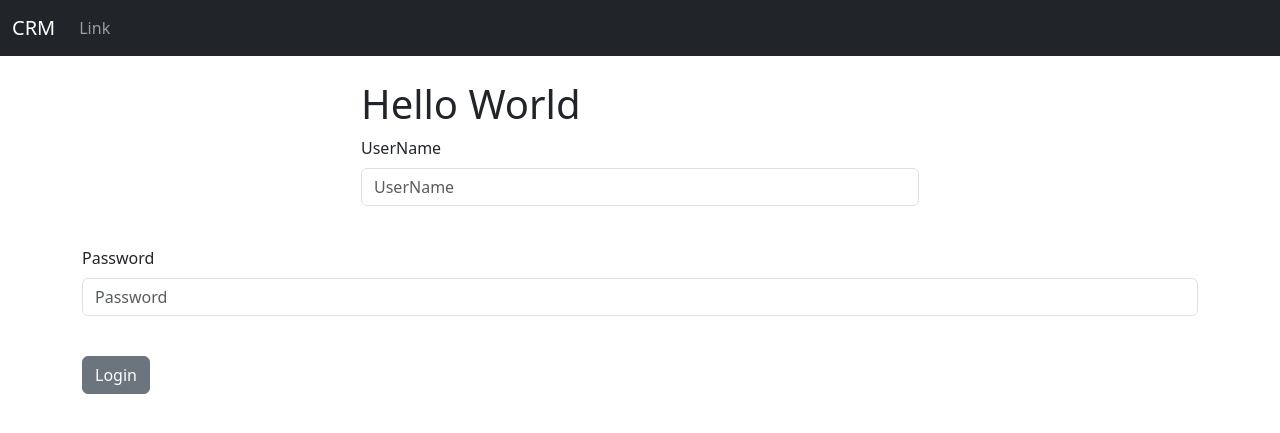
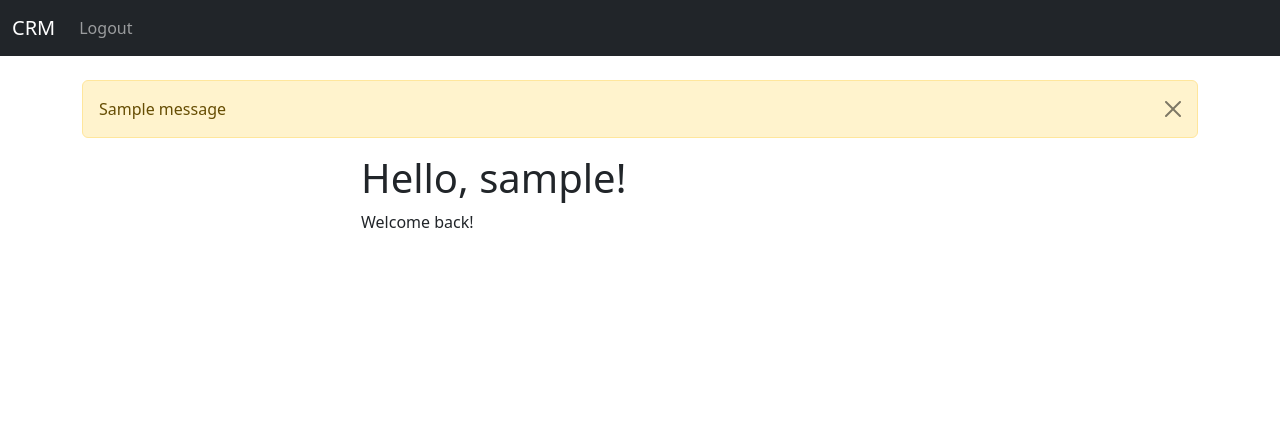
Before and after one commit to RahulJ1011/Django-CRM, a Django app: page / in a window 1280 px wide. Shown: the top 433 px of the page. Run offline with Django 5.2, Linux system fonts and the light colour scheme; a user stored in the database is signed in; tables that the repository leaves empty hold one stand-in row (values such as "Sample post"); one stand-in notice (Sample message) is shown.

Commit message:
added logout

```diff
--- a/dcrm/website/templates/base.html
+++ b/dcrm/website/templates/base.html
@@ -11,6 +11,16 @@
     {% include 'navbar.html' %}
         <div class="container">
             <br/>
+            {% if messages %}
+                {% for message in messages %}
+                   <div class="alert alert-warning alert-dismissible fade show" role="alert">
+                    {{ message }}
+                    <button class="btn-close" data-bs-dismiss="alert" aria-label="close">
+                    </button>
+                   </div>
+                {% endfor %}
+            {% endif %}
+
             {% block content %}
             {% endblock %}
         </div>
--- a/dcrm/website/templates/home.html
+++ b/dcrm/website/templates/home.html
@@ -1,29 +1,26 @@
 {% extends 'base.html' %}
 
 {% block content %}
-
 <div class="col-md-6 offset-md-3">
-  {% if user.is_authenticated %}
-  <h1>Hello World</h1>
+  {% if not user.is_authenticated %}
+  <h1>Login</h1>
   <form method="post" action="{% url 'home' %}">
     {% csrf_token %}
     <div class="mb-3">
       <label for="exampleFormControlInput1" class="form-label">UserName</label>
       <input type="text" class="form-control" name="UserName" placeholder="UserName" required>
-
     </div>
-  </div>
-  <br/>
 
     <div class="mb-3">
       <label for="exampleInputPassword" class="form-label">Password</label>
-    <input type="password"  class="form-control" name="password" placeholder="Password" required></input>
+      <input type="password" class="form-control" name="password" placeholder="Password" required>
     </div>
     <br/>
-  <button type="submit" class="btn btn-secondary">
-    Login
-  </button>
+    <button type="submit" class="btn btn-secondary">Login</button>
   </form>
+  {% else %}
+  <h1>Hello, {{ user.username }}!</h1>
+  <p>Welcome back!</p>
+  {% endif %}
 </div>
-{% endif %}
 {% endblock %}
--- a/dcrm/website/templates/navbar.html
+++ b/dcrm/website/templates/navbar.html
@@ -6,12 +6,15 @@
       </button>
       <div class="collapse navbar-collapse" id="navbarSupportedContent">
         <ul class="navbar-nav me-auto mb-2 mb-lg-0">
-
+        {% if user.is_authenticated %}
           <li class="nav-item">
-            <a class="nav-link" href="#">Link</a>
+            <a class="nav-link" href="{% url 'logout' %}">Logout</a>
           </li>
-
-
+        {% else %}
+        <li class="nav-item">
+            <a class="nav-link" href="{% url 'home' %}">Login</a>
+          </li>
+        {% endif %}
         </ul>
 
       </div>
--- a/dcrm/website/urls.py
+++ b/dcrm/website/urls.py
@@ -2,6 +2,6 @@ from django.urls import path
 from . import views
 urlpatterns = [
    path('',views.home,name='home'),
-   #path('', views.login_user,name='login'),
+   path('', views.login_user,name='login')
    #path('',views.logout_user,name="logout")
 ]
--- a/dcrm/website/views.py
+++ b/dcrm/website/views.py
@@ -1,4 +1,4 @@
-from django.shortcuts import render
+from django.shortcuts import render,redirect
 from django.contrib.auth import authenticate,login,logout
 from django.contrib import messages
 
@@ -7,11 +7,20 @@ def home(request):
         username = request.POST['UserName']
         password = request.POST['password']
         user = authenticate(request, username=username, password=password)
+        if user is not None:
+            login(request, user)
+            messages.success(request,"You have been logged in!")
+            return redirect('home')
+        else:
+            messages.error(request,"Invalid username or password")
     return render(request, 'home.html',{})
 
 def login_user(request):
+
     pass
 
 
 def logout_user(request):
-    pass
+    logout(request)
+    messages.success(request,"You have been logged out ........")
+    return redirect('home')
```
Lines whose indentation alone changed are shown as unchanged.
